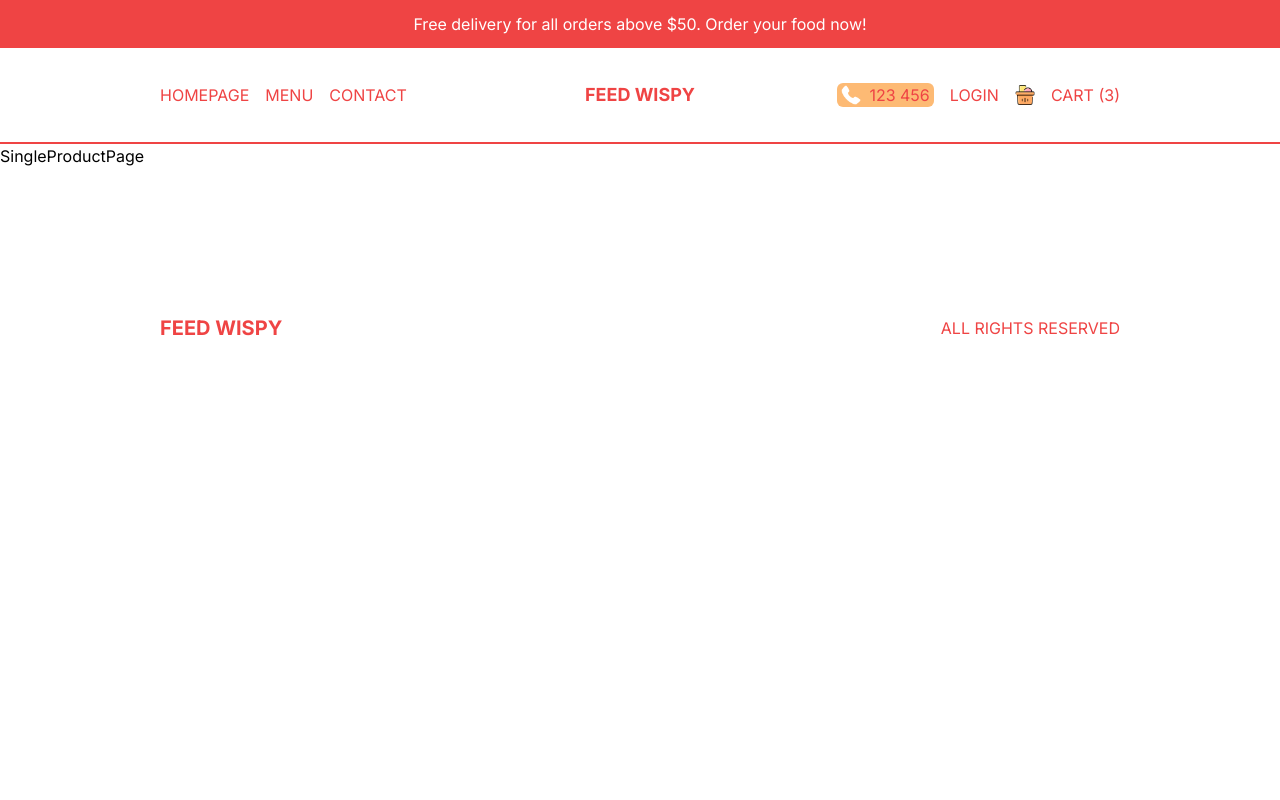
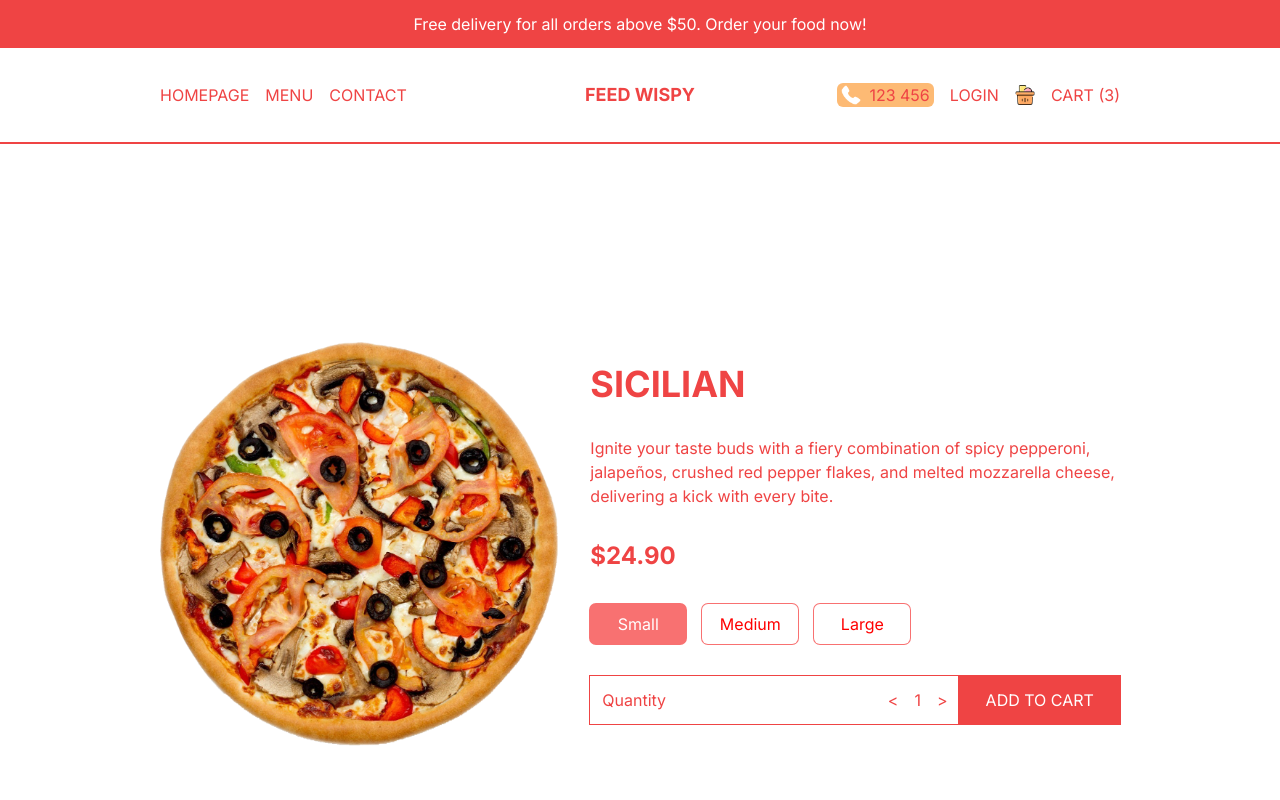
Before and after one commit to tunde-james/feed-wispy, a Next.js app: page /product/1 in a window 1280 px wide. Shown: the top 800 px of the page. Built offline with nearby package versions, Linux system fonts and the light colour scheme.

Commit message:
Create the single product page

```diff
--- a/src/app/product/[id]/page.tsx
+++ b/src/app/product/[id]/page.tsx
@@ -1,7 +1,36 @@
-import React from 'react';
+import Image from "next/image";
+import { singleProduct } from "@/data";
+import Price from "@/components/Price";
 
 function SingleProductPage() {
-  return <div>SingleProductPage</div>;
+  return (
+    <main className="flex h-screen flex-col justify-around p-4 text-red-500 md:flex-row md:items-center md:gap-8 lg:px-20 xl:px-40">
+      {/* Image Container */}
+      {singleProduct.img && (
+        <div className="relative h-1/2 w-full md:h-[70%]">
+          <Image
+            src={singleProduct.img}
+            alt=""
+            fill
+            className="object-contain"
+          />
+        </div>
+      )}
+
+      {/* Text Container */}
+      <div className="flex h-1/2 flex-col gap-4 md:h-[70%] md:justify-center md:gap-6 xl:gap-8">
+        <h1 className="text-2xl font-bold uppercase xl:text-4xl">
+          {singleProduct.title}
+        </h1>
+        <p>{singleProduct.desc}</p>
+        <Price
+          price={singleProduct.price}
+          id={singleProduct.id}
+          options={singleProduct.options}
+        />
+      </div>
+    </main>
+  );
 }
 
 export default SingleProductPage;
--- a/src/components/Navbar.tsx
+++ b/src/components/Navbar.tsx
@@ -36,7 +36,9 @@ function Navbar() {
         ) : (
           <Link href="/order">Menu</Link>
         )}
-        <CartIcon />
+        <Link href="/cart">
+          <CartIcon />
+        </Link>
       </div>
     </nav>
   );
--- /dev/null
+++ b/src/components/Price.tsx
@@ -0,0 +1,72 @@
+"use client";
+
+import { useEffect, useState } from "react";
+
+type Props = {
+  price: number;
+  id: number;
+  options?: { title: string; additionalPrice: number }[];
+};
+
+function Price({ price, id, options }: Props) {
+  const [total, setTotal] = useState<number>(price);
+  const [quantity, setQuantity] = useState<number>(1);
+  const [selected, setSelected] = useState<number>(0);
+
+  useEffect(() => {
+    setTotal(
+      quantity * (options ? price + options[selected].additionalPrice : price),
+    );
+  }, [quantity, selected, options, price]);
+
+  return (
+    <section className="flex flex-col gap-8">
+      <h2 className="text-2xl font-bold">${total.toFixed(2)}</h2>
+
+      {/*Options Container */}
+      <div className="flex gap-4">
+        {options?.map((option, index) => (
+          <button
+            key={option.title}
+            className="min-w-[6rem] rounded-md p-2 ring-1 ring-red-400"
+            style={{
+              background: selected === index ? "rgb(248 113 113)" : "white",
+              color: selected === index ? "white" : "red",
+            }}
+            onClick={() => setSelected(index)}
+          >
+            {option.title}
+          </button>
+        ))}
+      </div>
+
+      {/*Quantity & Add Button Container */}
+      <div className="flex items-center justify-between">
+        {/* Quantity */}
+        <div className="flex w-full justify-between p-3 ring-1 ring-red-500">
+          <span className="">Quantity</span>
+          <div className="flex items-center gap-4">
+            <button
+              onClick={() => setQuantity((prev) => (prev > 1 ? prev - 1 : 1))}
+            >
+              {"<"}
+            </button>
+            <span>{quantity}</span>
+            <button
+              onClick={() => setQuantity((prev) => (prev < 9 ? prev + 1 : 9))}
+            >
+              {">"}
+            </button>
+          </div>
+        </div>
+
+        {/* Cart Button */}
+        <button className="w-56 bg-red-500 p-3 uppercase text-white ring-1 ring-red-500">
+          Add to Cart
+        </button>
+      </div>
+    </section>
+  );
+}
+
+export default Price;
```
